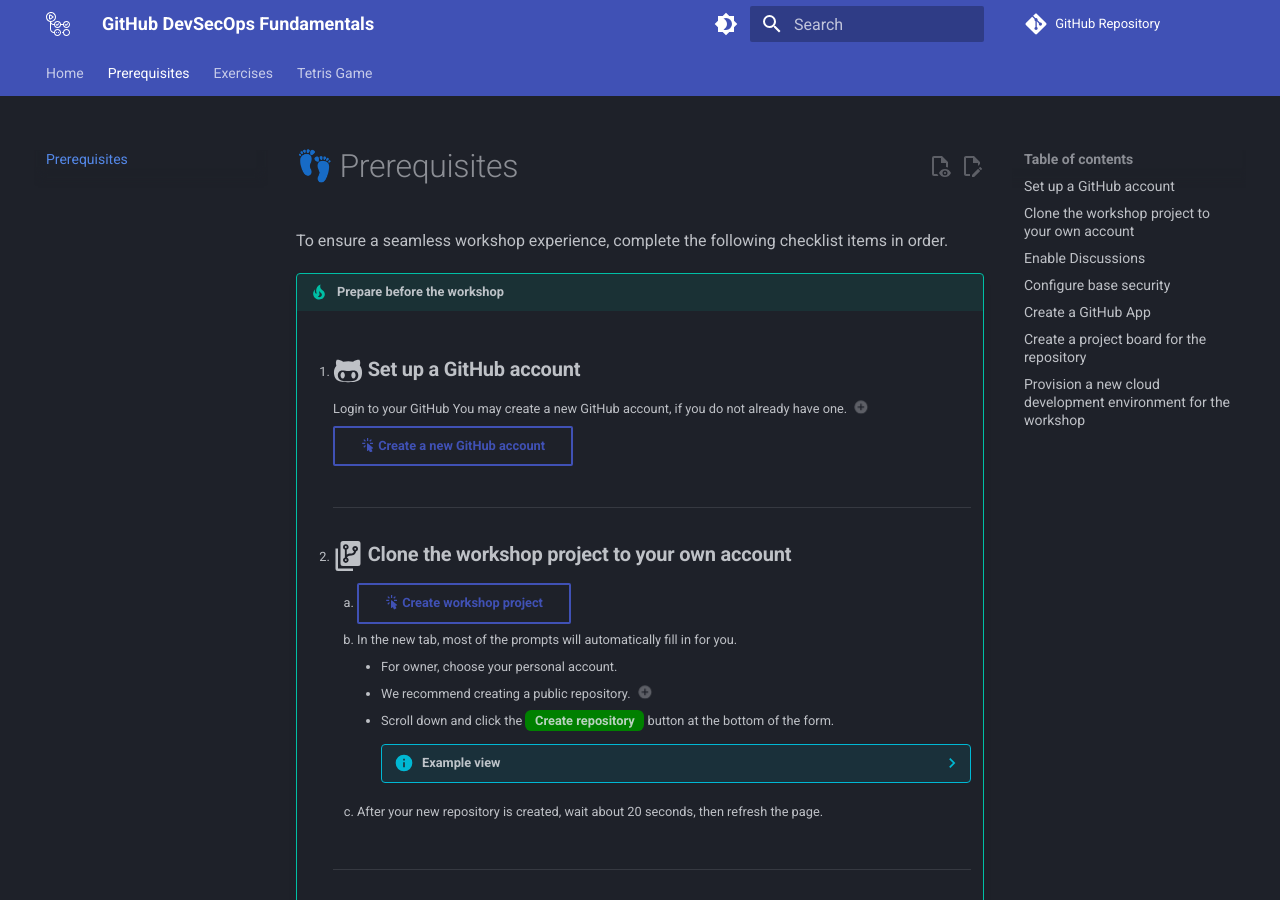
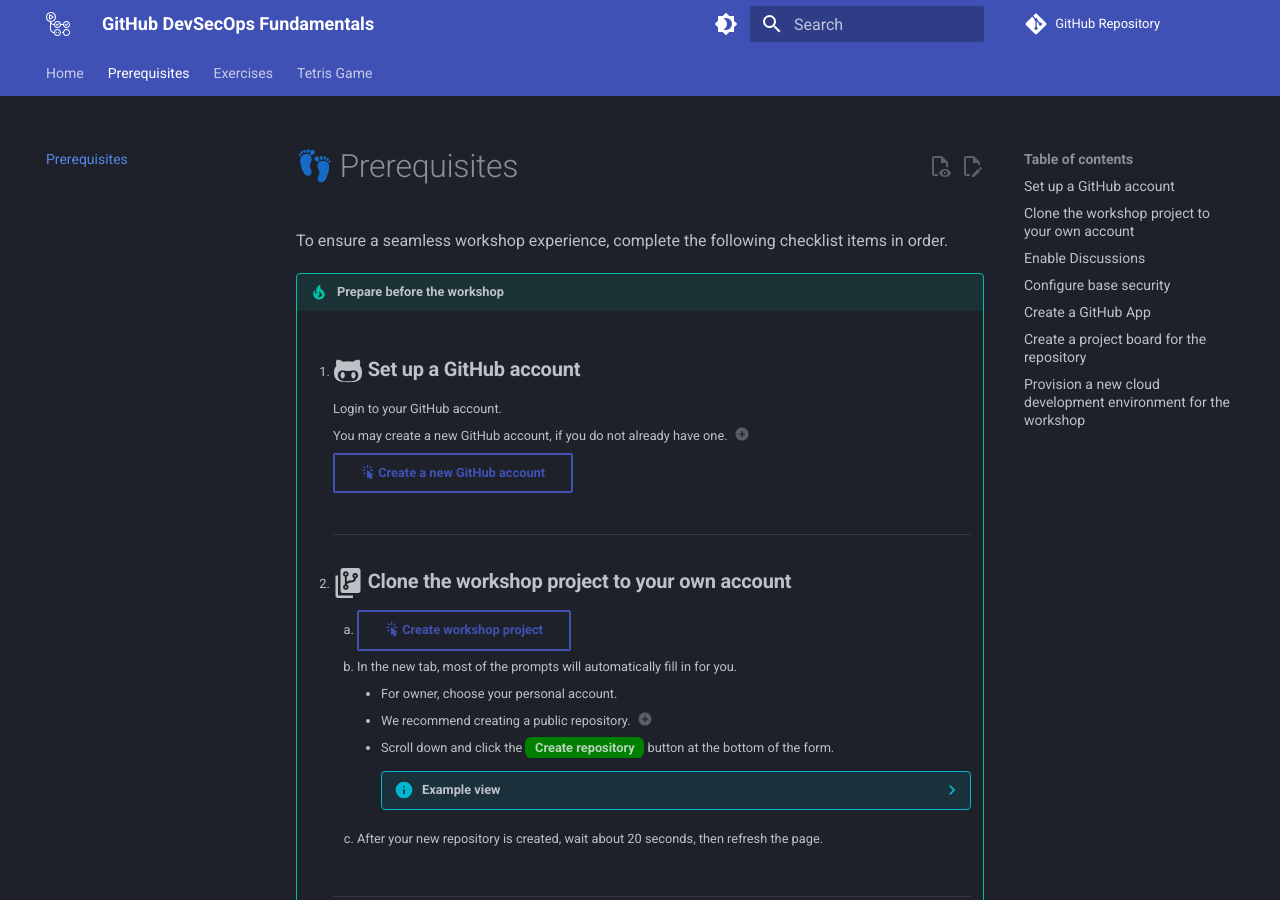
Before and after one commit to githubuniverseworkshops/github-devsecops-fundamentals, an MkDocs documentation site: the page built from docs/prerequisites.md, in a window 1280 px wide and 900 px high. Built offline with MkDocs 1.6.1 and Material for MkDocs 9.7.7, drawn with Linux system fonts in a browser that asks for light colours; emoji names are drawn with the system emoji font; comment, search, counter and statistics services are not loaded; some of the changed lines change nothing that is shown.

Commit message:
Improve login and account creation instruction

```diff
--- a/docs/prerequisites.md
+++ b/docs/prerequisites.md
@@ -6,10 +6,12 @@
 
     1. ## :fontawesome-brands-github-alt:{ .lg .middle } **Set up a GitHub account**
 
-        Login to your GitHub  You may create a new GitHub account, if you do not already have one. (1)
+        Login to your GitHub account.
+
+        You may create a new GitHub account, if you do not already have one. (1)
         { .annotate }
 
-        1.  :bulb: Keep your **@handle** handy.
+        1.  :bulb: Clicking the button below will open the page on a new tab, for you to create a new GitHub account. Keep your **`@handle`** handy after you have logged in.
 
         [:material-cursor-default-click: Create a new GitHub account](https://github.com/signup){.md-button target="\_blank"}
         <br /><br />
```
